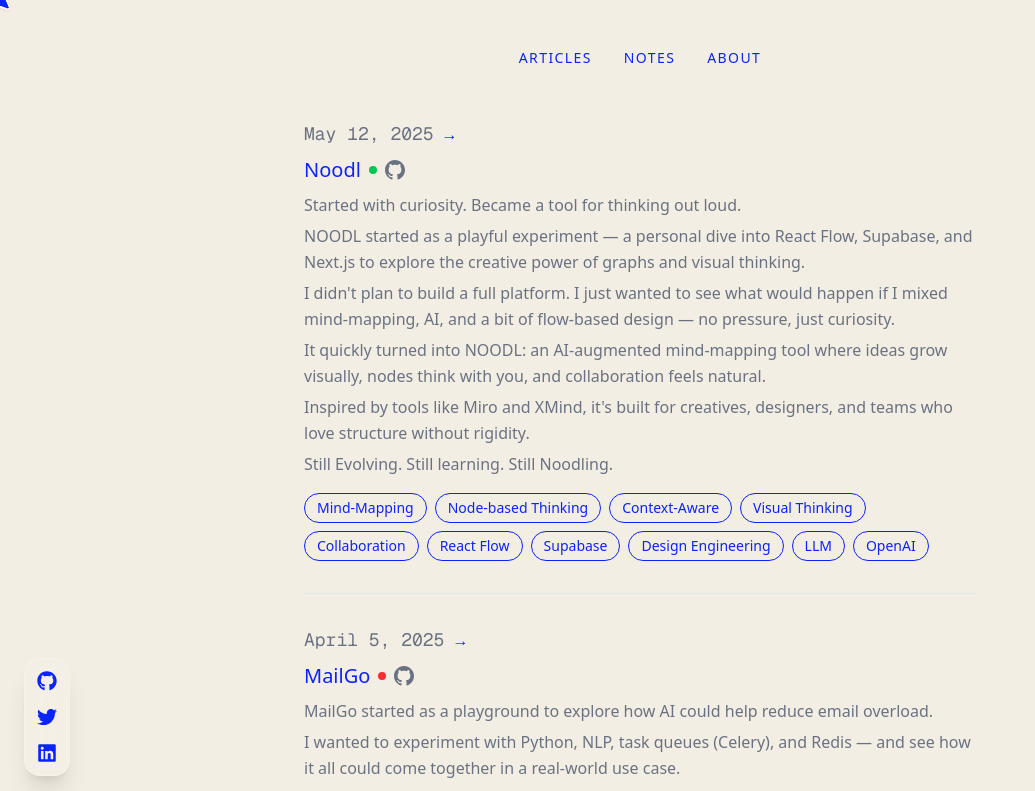
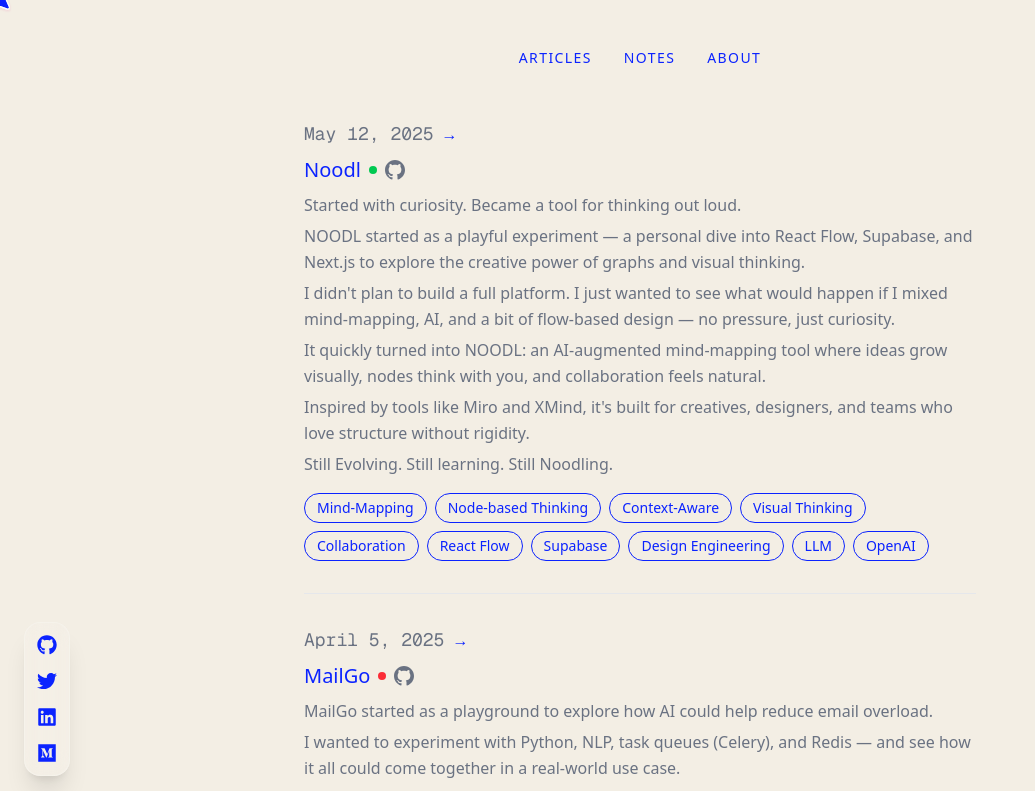
Before and after one commit to salignatmoandal/Salignat, a Next.js app: page /crafted in a window 1280 px wide. Shown: the top 791 px of the page, without its empty margins (0-1035 px from the left). Built offline with nearby package versions, Linux system fonts and the light colour scheme.

Commit message:
feat: add medium icon

```diff
--- a/app/components/ui/Dock.tsx
+++ b/app/components/ui/Dock.tsx
@@ -1,6 +1,6 @@
 'use client'
 
-import { FaGithub, FaTwitter, FaLinkedin } from 'react-icons/fa'
+import { FaGithub, FaTwitter, FaLinkedin, FaMedium } from 'react-icons/fa'
 import { motion } from 'framer-motion'
 
 const socialLinks = [
@@ -19,6 +19,11 @@
     name: 'LinkedIn',
     icon: <FaLinkedin size={20} />,
     url: 'https://www.linkedin.com/in/mawen-salignat-moandal-20943b1ab/',
+  },
+  {
+    name: 'Medium',
+    icon: <FaMedium size={20} />,
+    url: 'https://medium.com/@whoismawen',
   },
 ]
 
```
